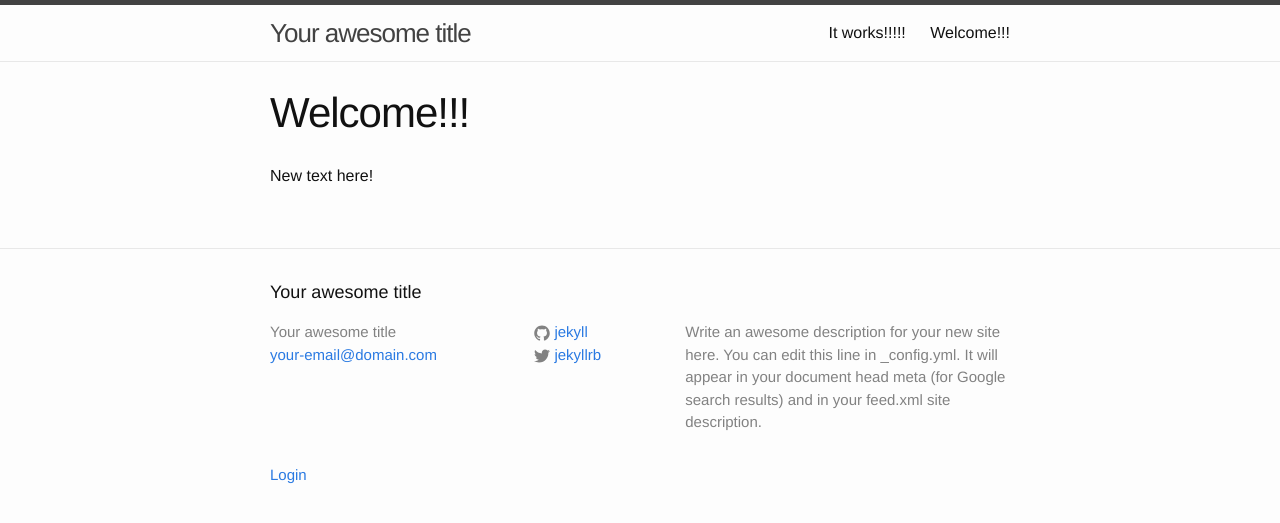
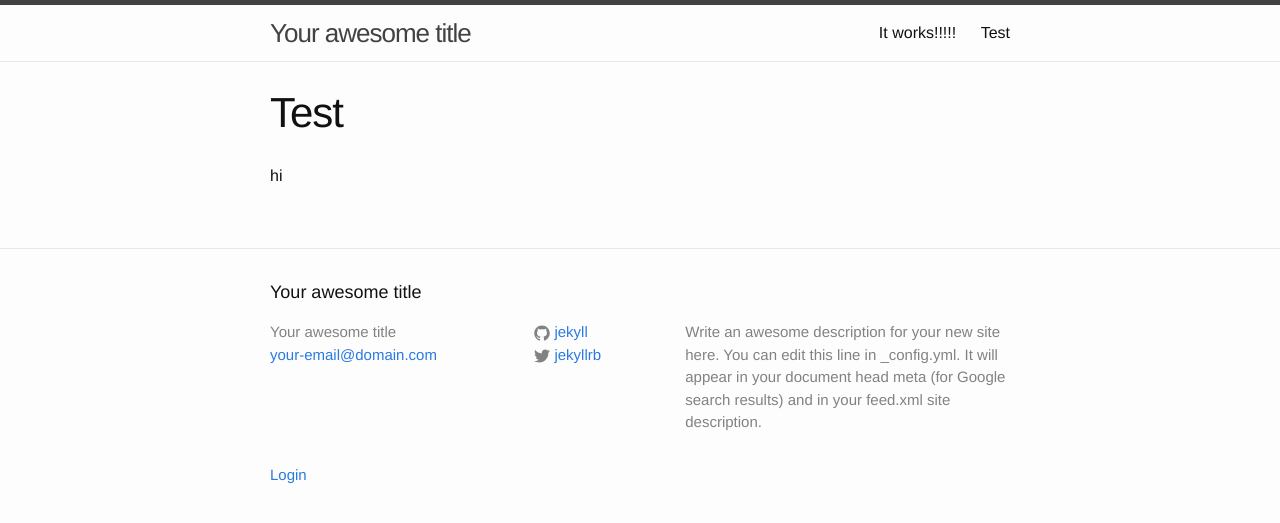
Before and after one commit to masonforest/windows98, a Jekyll site: the page built from index.md, in a window 1280 px wide. Shown: the top 523 px of the page. Built offline with Jekyll 4.4.1, drawn with Linux system fonts in a browser that asks for light colours; nearby versions of some CDN libraries.

Commit message:
Windows 98 - Update

```diff
--- a/index.md
+++ b/index.md
@@ -1,5 +1,5 @@
 ---
 layout: page
-title: 'Welcome!!!'
+title: Test
 ---
-New text here!
+hi
```
